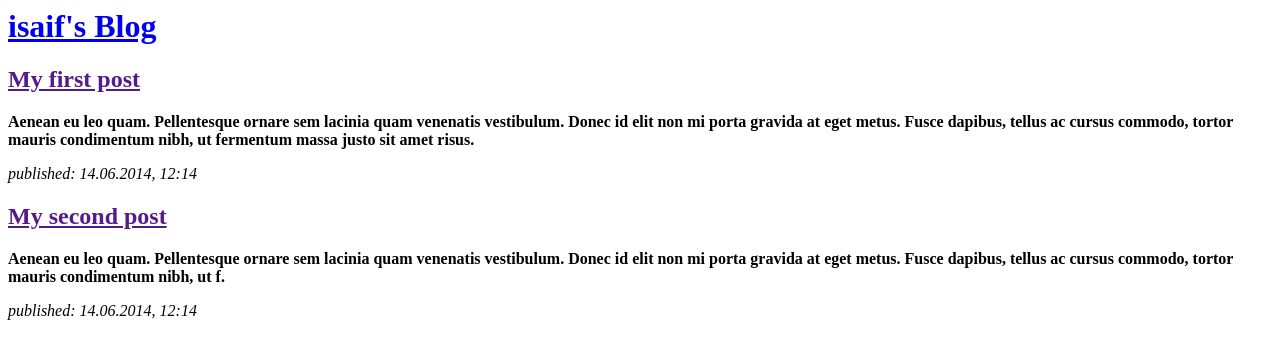
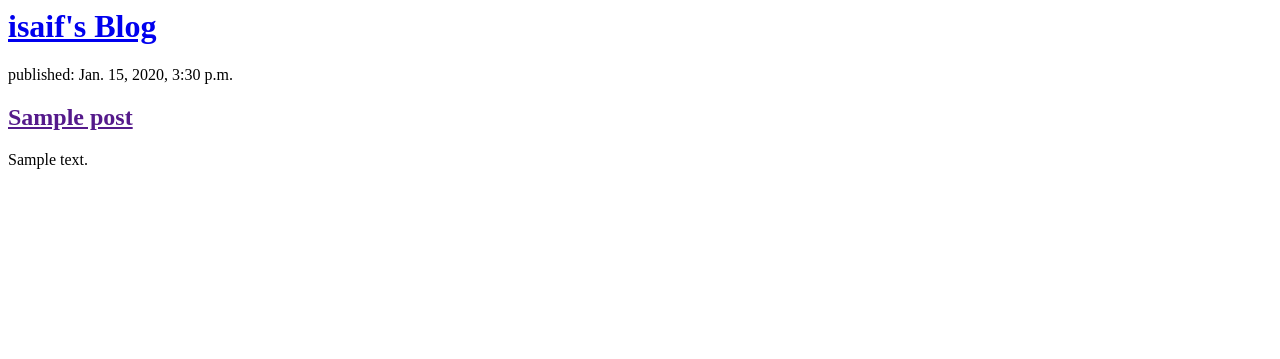
Before and after one commit to isaif1/first-blog, a Django app: template blog/templates/blog/post_list.html in a window 1280 px wide. Shown: the top 359 px of the page. Run offline with Django 3.2, Linux system fonts and the light colour scheme; the template is opened without the code that fills it: values that come from a table or form of the project are taken from there, others are empty; tables that the repository leaves empty hold one stand-in row (values such as "Sample post").

Commit message:
Modified templates to display posts from database.

```diff
--- a/blog/templates/blog/post_list.html
+++ b/blog/templates/blog/post_list.html
@@ -7,24 +7,12 @@
             <h1><a href="/">isaif's Blog</a></h1>
         </div>
 
-        <div>
-
-
-
-            <h2><a href="">My first post</a></h2>
-            <strong>Aenean eu leo quam. Pellentesque ornare sem lacinia quam venenatis vestibulum. Donec id elit non mi porta gravida at eget metus. Fusce dapibus, tellus ac cursus commodo, tortor mauris condimentum nibh, ut fermentum massa justo sit amet risus.</strong>
-            <p></p>
-            <em>published: 14.06.2014, 12:14</em>
-            <br>
-        </div>
-
-        <div>
-
-
-
-            <h2><a href="">My second post</a></h2>
-            <strong>Aenean eu leo quam. Pellentesque ornare sem lacinia quam venenatis vestibulum. Donec id elit non mi porta gravida at eget metus. Fusce dapibus, tellus ac cursus commodo, tortor mauris condimentum nibh, ut f.</strong>
-            <p></p>
-            <em>published: 14.06.2014, 12:14</em>
+        {% for post in posts %}
+    <div>
+        <p>published: {{ post.published_date }}</p>
+        <h2><a href="">{{ post.title }}</a></h2>
+        <p>{{ post.text|linebreaksbr }}</p>
+    </div>
+         {% endfor %}
     </body>
 </html>
```
Also changed, not shown: blog/views.py (+4 -3 lines).
